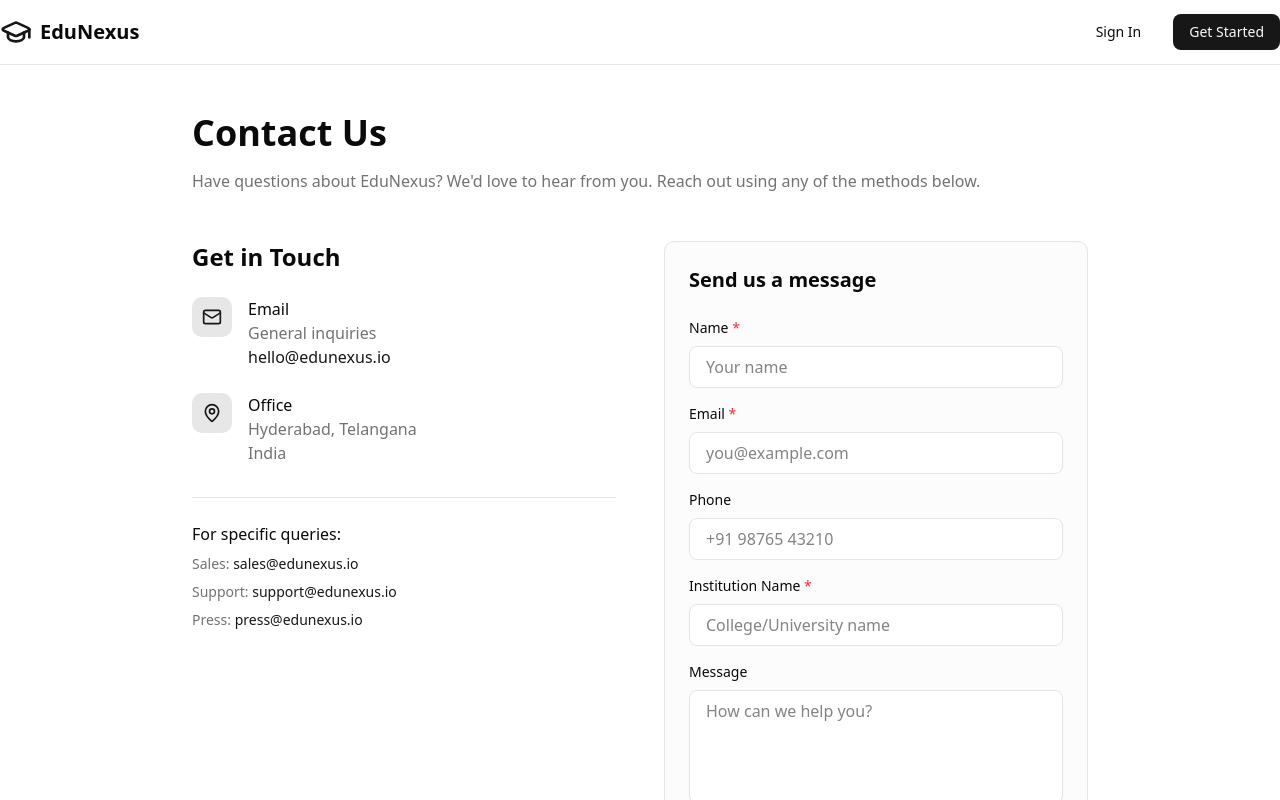
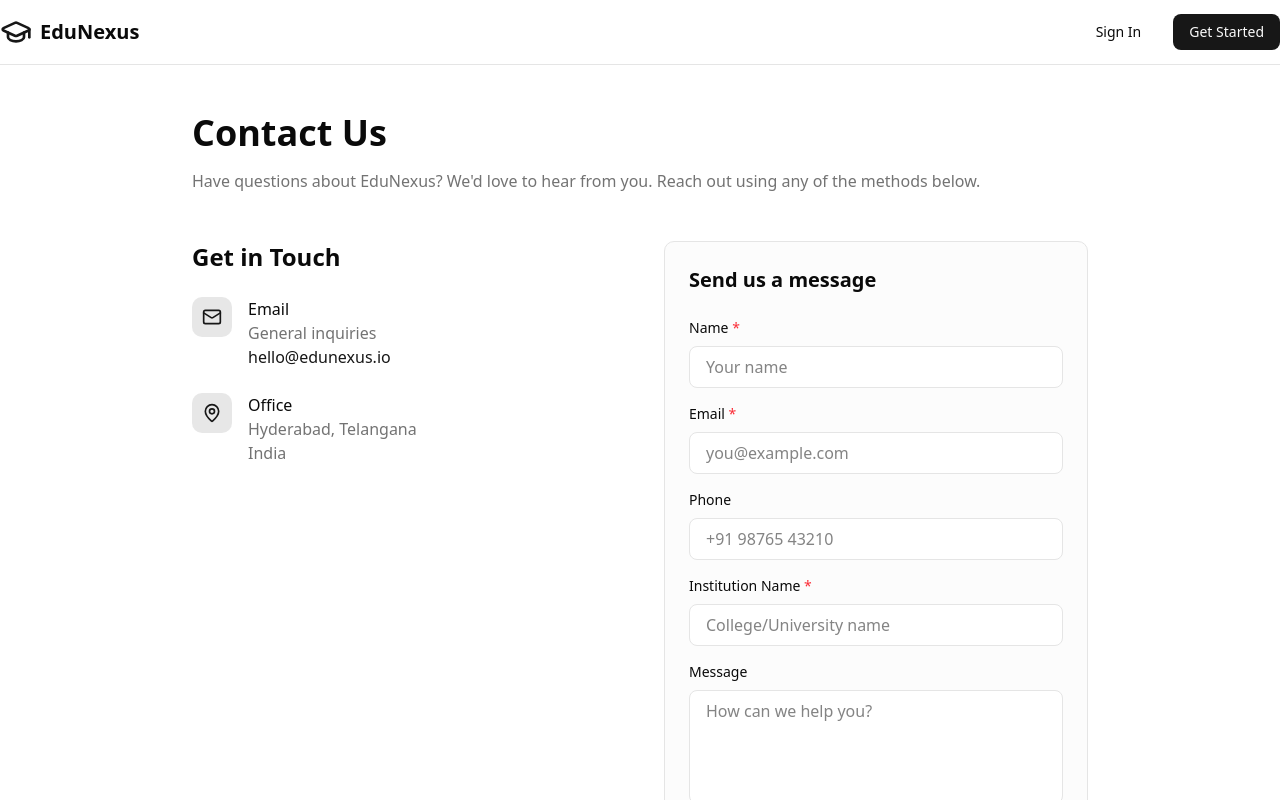
Before and after one commit to gsriramve/edunexus, a Next.js app in the folder apps/web/: page /contact in a window 1280 px wide. Shown: the top 800 px of the page. Built offline with nearby package versions, Linux system fonts and the light colour scheme; no server answers.

Commit message:
fix: Remove invalid email addresses from contact page
Co-Authored-By: Claude Opus 4.5 <noreply@anthropic.com>

```diff
--- a/apps/web/src/app/contact/page.tsx
+++ b/apps/web/src/app/contact/page.tsx
@@ -135,20 +135,6 @@ export default function ContactPage() {
                 </div>
               </div>
 
-              <div className="pt-6 border-t">
-                <h3 className="font-medium mb-2">For specific queries:</h3>
-                <ul className="space-y-2 text-sm text-muted-foreground">
-                  <li>
-                    Sales: <a href="mailto:sales@edunexus.io" className="text-primary hover:underline">sales@edunexus.io</a>
-                  </li>
-                  <li>
-                    Support: <a href="mailto:support@edunexus.io" className="text-primary hover:underline">support@edunexus.io</a>
-                  </li>
-                  <li>
-                    Press: <a href="mailto:press@edunexus.io" className="text-primary hover:underline">press@edunexus.io</a>
-                  </li>
-                </ul>
-              </div>
             </div>
 
             {/* Contact Form */}
```
